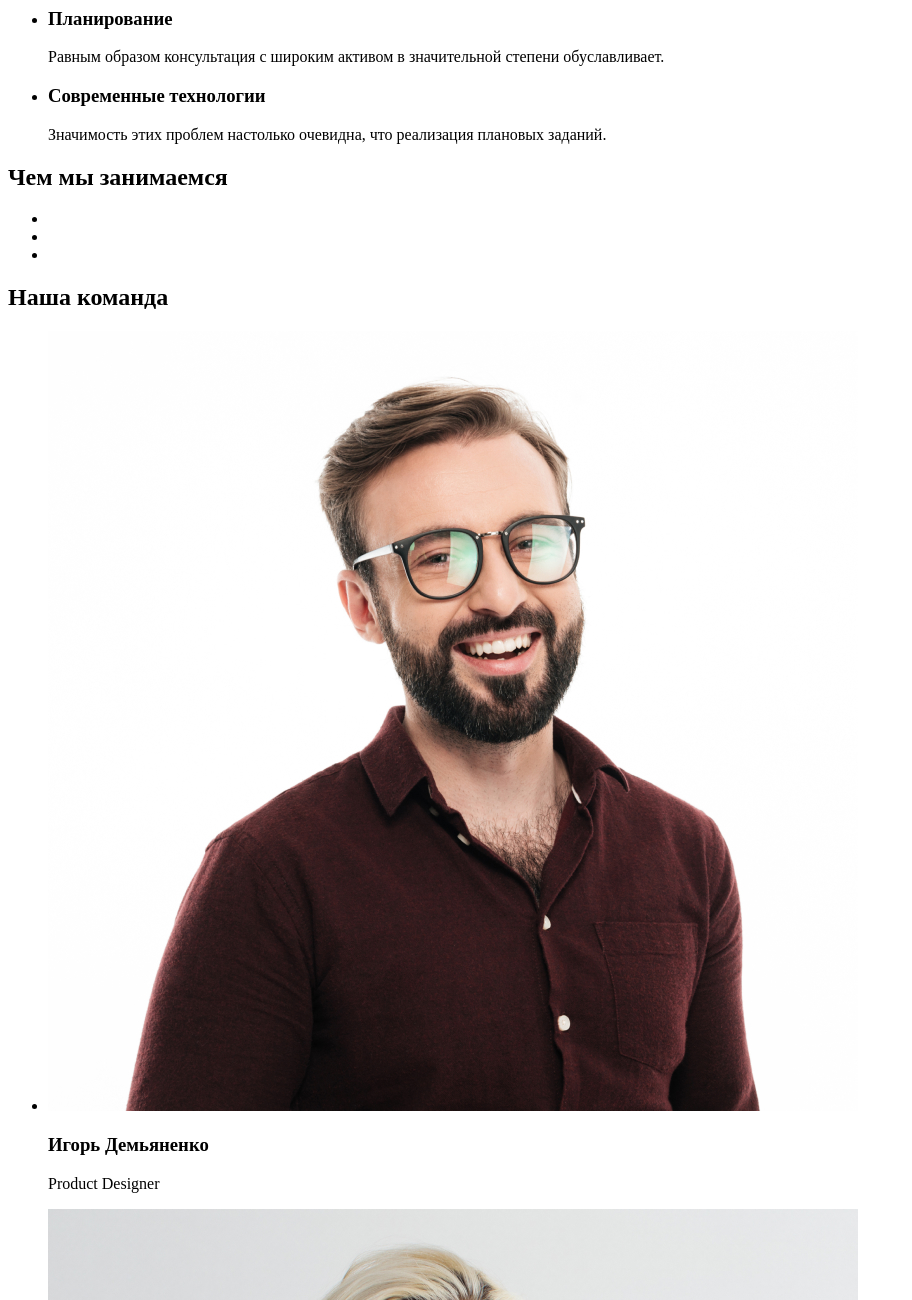
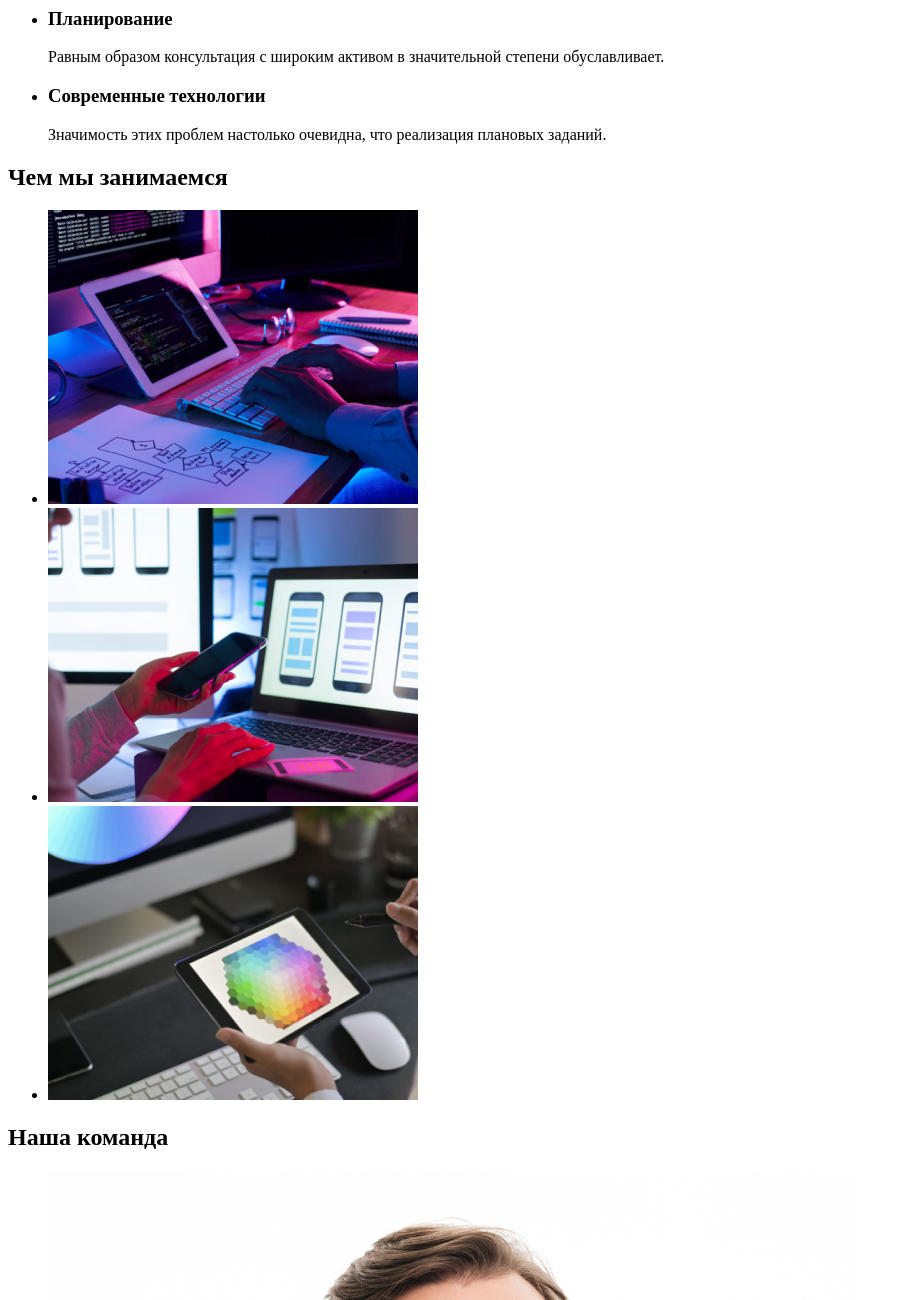
Before and after one commit to DaniilOvsyanniukov/goit-markup-hw-01, a plain HTML site: page index.html in a window 1280 px wide. Shown: the part 447-1747 px from the top of the page, without its empty margins (0-912 px from the left). Drawn offline with Linux system fonts and the light colour scheme.

Commit message:
Deleted space in code
Deleted space in code

```diff
--- a/index.html
+++ b/index.html
@@ -15,7 +15,7 @@
      </ul>
      <ul>
          <li><a href="mailto:info@devstudio.com">info@devstudio.com</a></li>
-         <li><a href="tel:+38 096 111 11 11">+38 096 111 11 11</a></li>
+         <li><a href="tel:+380961111111">+38 096 111 11 11</a></li>
      </ul>
  </header>
  <main>
@@ -56,13 +56,13 @@
 <h2>Чем мы занимаемся</h2>
 <ul>
     <li>
-        <img src="./img/box 1.png" alt="">
+        <img src="./img/box1.png" alt="">
     </li>
     <li>
-        <img src="./img/box 2.png" alt="">
+        <img src="./img/box2.png" alt="">
     </li>
     <li>
-        <img src="./img/box 3.png" alt="">
+        <img src="./img/box3.png" alt="">
     </li>
 </ul>
 </section>
@@ -93,7 +93,7 @@
     <a href="">WebStudio</a>
     <address>г. Киев, пр-т Леси Украинки, 26</address>
     <a href="mailto:info@devstudio.com">info@devstudio.com</a>
-    <a href="tel:+38 096 111 11 11">+38 096 111 11 11</a>
+    <a href="tel:+380961111111">+38 096 111 11 11</a>
     </nav>
 </footer>
 </body>
```
